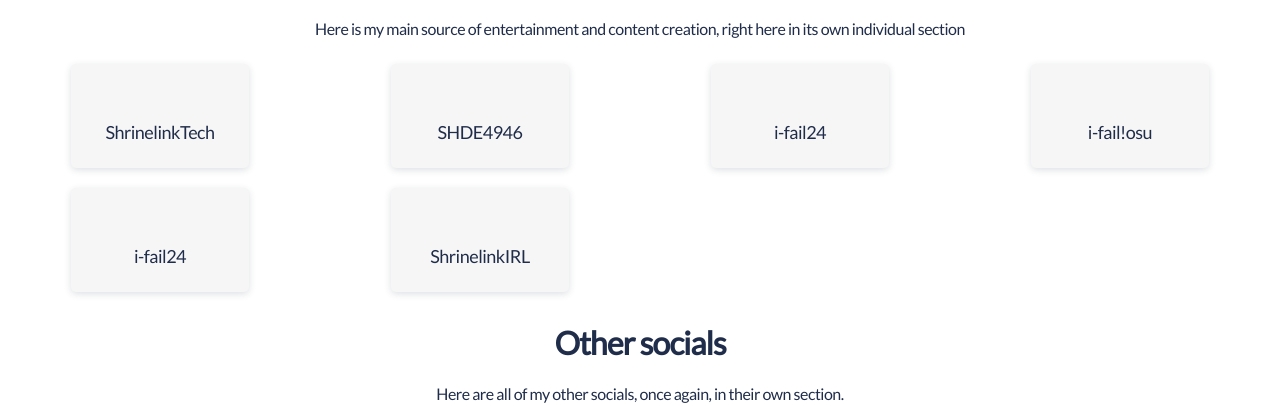
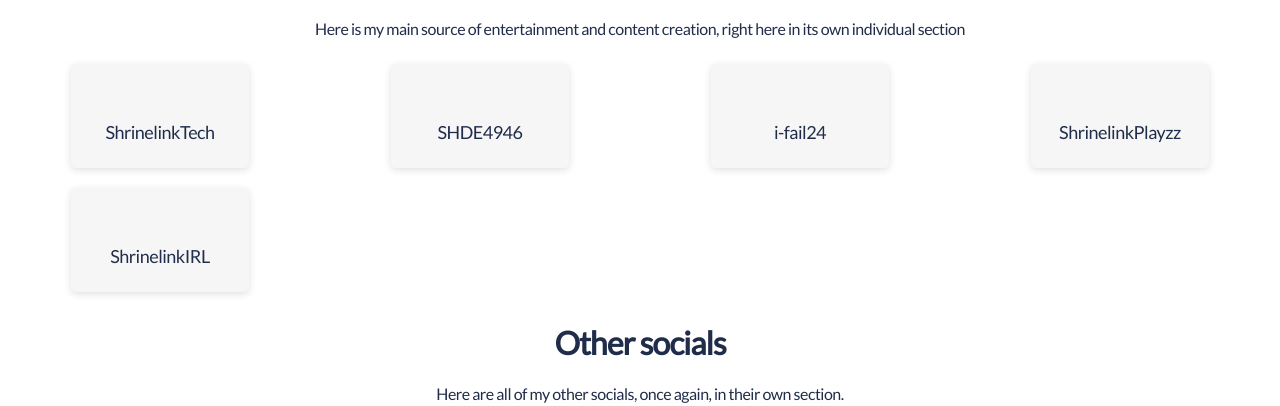
Before and after one commit to shde24/shde24.github.io, a plain HTML site: page index.html in a window 1280 px wide. Shown: the part 394-800 px from the top of the page. Drawn offline with Linux system fonts and the light colour scheme; some icons are missing.

Commit message:
Update index.html

```diff
--- a/index.html
+++ b/index.html
@@ -57,24 +57,17 @@
             </center>
 
             <center>
-            <a href="https://youtube.co.uk/@i-fail24">
+            <a href="https://youtube.co.uk/@Shrinelink24">
                     <button class="normal">
                         <br>
                 i-fail24</button>
                 </a>
             </center>
          <center>
-            <a href="https://youtube.co.uk/@i-failosu">
+            <a href="https://youtube.co.uk/@ShrinelinkPlayzz">
                     <button class="normal">
                         <br>
-                i-fail!osu</button>
-                </a>
-            </center>
-         <center>
-            <a href="https://youtube.co.uk/@i-fail24">
-                    <button class="normal">
-                        <br>
-                i-fail24</button>
+                ShrinelinkPlayzz</button>
                 </a>
             </center>
          <center>
@@ -99,7 +92,7 @@
                 </a>
             </center>
             <center>
-                <a href="https://twitter.com/i_fail2x">
+                <a href="https://twitter.com/shde24">
                     <button class="normal">
                         <br>
                 Twitter/X</button>
```
